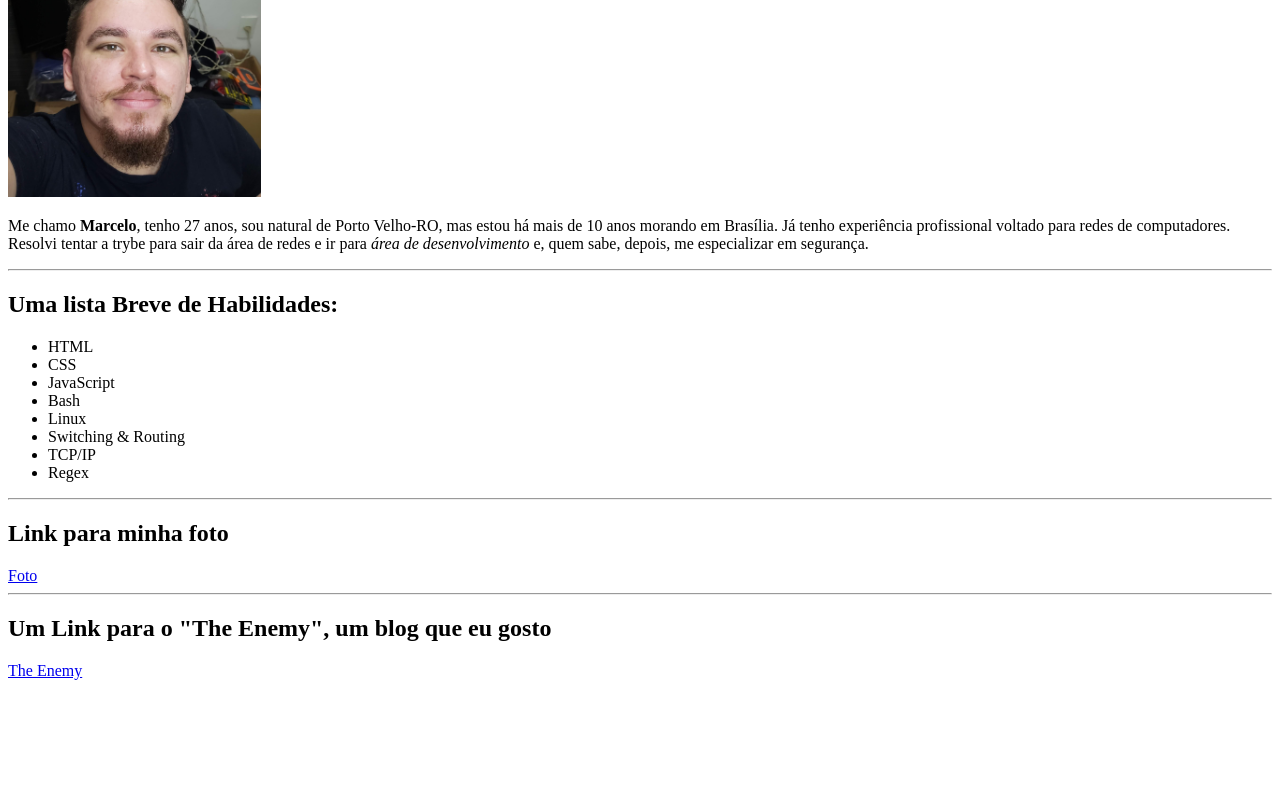
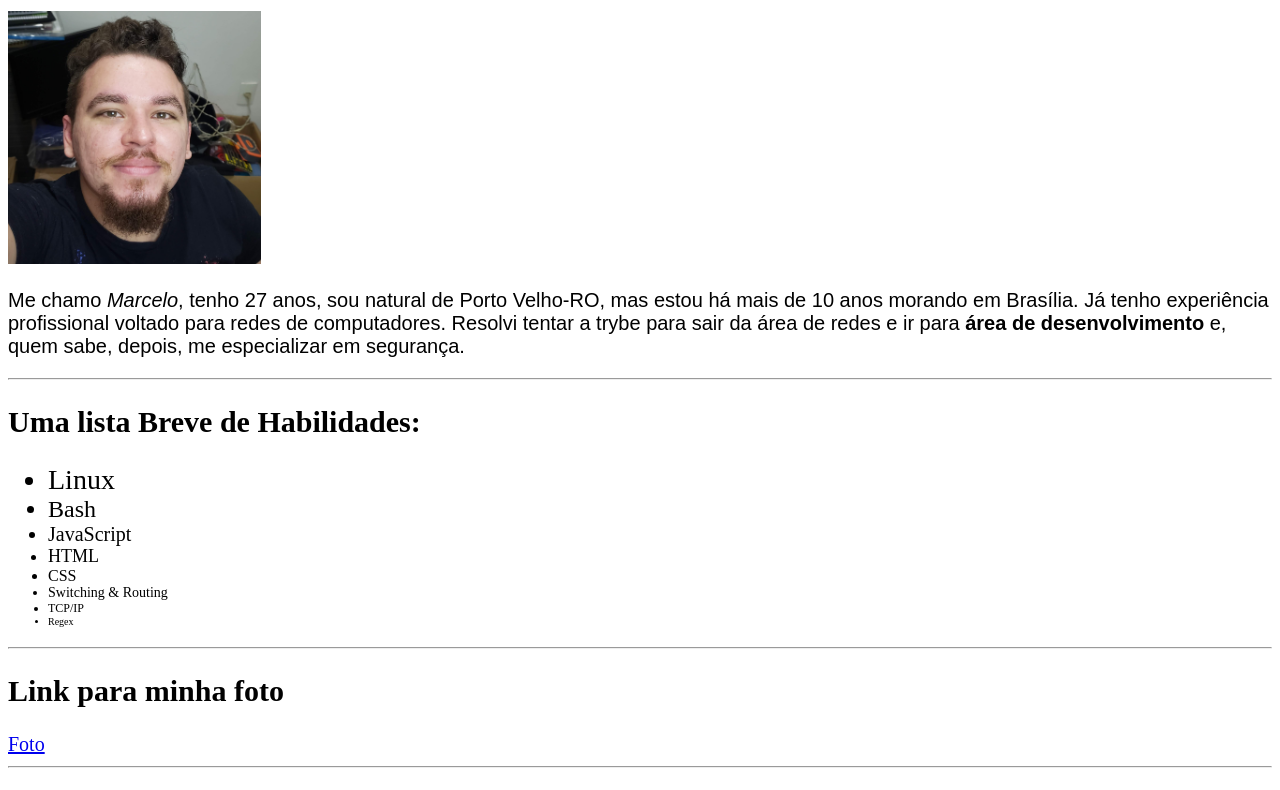
Before and after one commit to marcelo-adriano/marcelo-adriano.github.io, a plain HTML site: page index.html in a window 1280 px wide. Shown: the part 310-1100 px from the top of the page. Before the commit the page ends 1016 px from the top, so only its background shows below. Drawn offline with Linux system fonts and the light colour scheme.

Commit message:
Alterações pedidas na aula de 3.2.

```diff
--- a/index.html
+++ b/index.html
@@ -3,6 +3,64 @@
 <head>
     <meta charset="UTF-8">
     <title>Portfólio</title>
+    <style>
+
+        body {
+            font-size: 20px;
+        }
+
+        strong{
+            font-style: italic;
+            font-weight: 100;
+        }
+
+        em{
+            font-style: normal;
+            font-weight: bold;
+        }
+
+        .linux{
+            font-size: 1.4em;
+        }
+
+        .bash{
+            font-size: 1.2em;
+        }
+
+        .js{
+            font-size: 1em;
+        }
+
+        .html{
+            font-size: 0.9em;
+        }
+
+        .css{
+            font-size: 0.8em;
+        }
+
+        .sr{
+            font-size: 0.7em;
+        }
+
+        .tcpip{
+            font-size: 0.6em;
+        }
+
+        .regex{
+            font-size: 0.5em;
+        }
+
+
+        #nome{
+            font-family: 'Times New Roman', Times, serif;
+        }
+
+        #descricao{
+            font-family: Arial, Helvetica, sans-serif;
+        }
+
+    </style>
 </head>
 <body>
 
@@ -25,14 +83,14 @@
 
     <h2>Uma lista Breve de Habilidades:</h2>
     <ul id="habilidades">
-        <li>HTML</li>
-        <li>CSS</li>
-        <li>JavaScript</li>
-        <li>Bash</li>
-        <li>Linux</li>
-        <li>Switching &amp; Routing</li>
-        <li>TCP/IP</li>
-        <li>Regex</li>
+        <li class="linux">Linux</li>
+        <li class="bash">Bash</li>
+        <li class="js">JavaScript</li>
+        <li class="html">HTML</li>
+        <li class="css">CSS</li>
+        <li class="sr">Switching &amp; Routing</li>
+        <li class="tcpip">TCP/IP</li>
+        <li class="regex">Regex</li>
     </ul>
 
     <hr>
```
